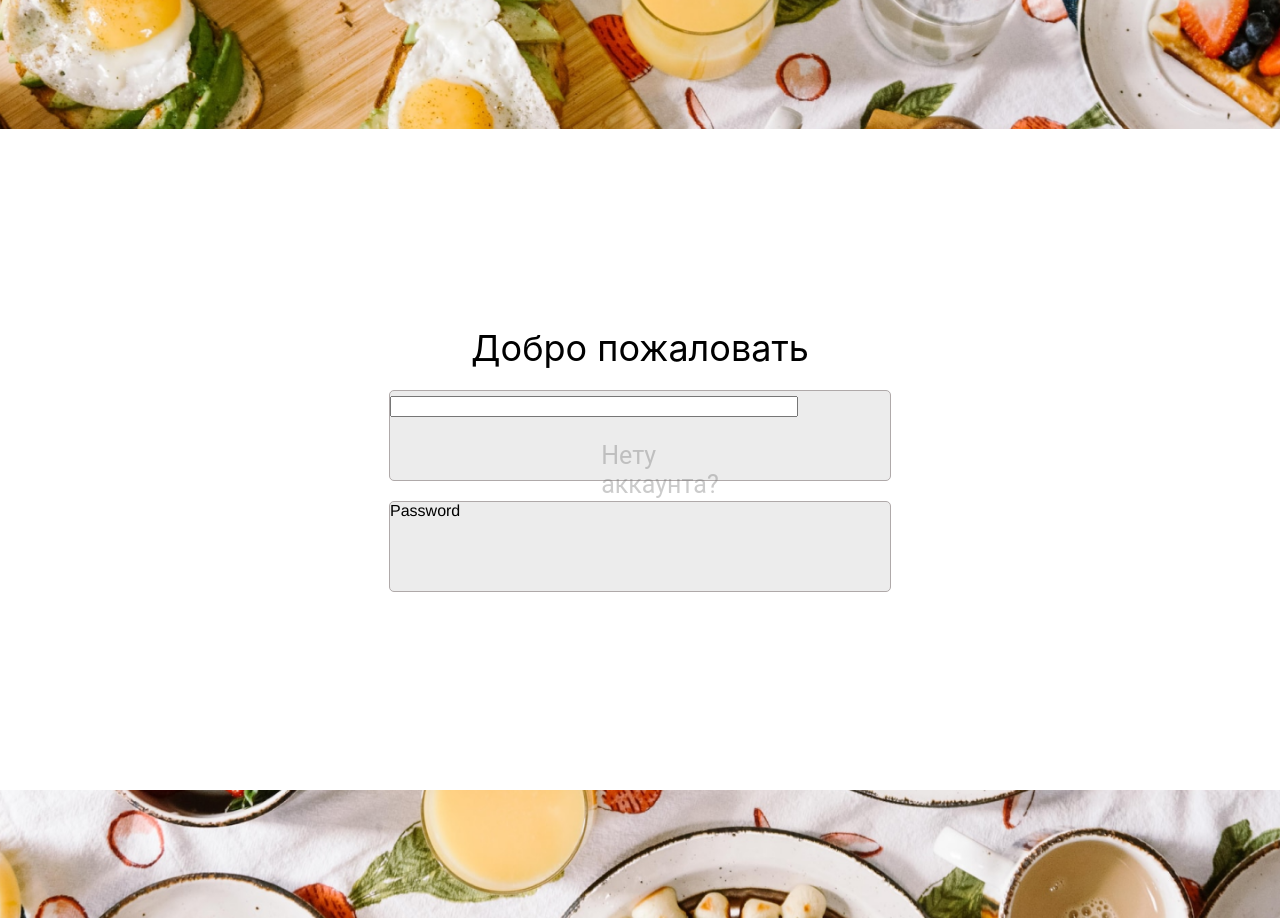
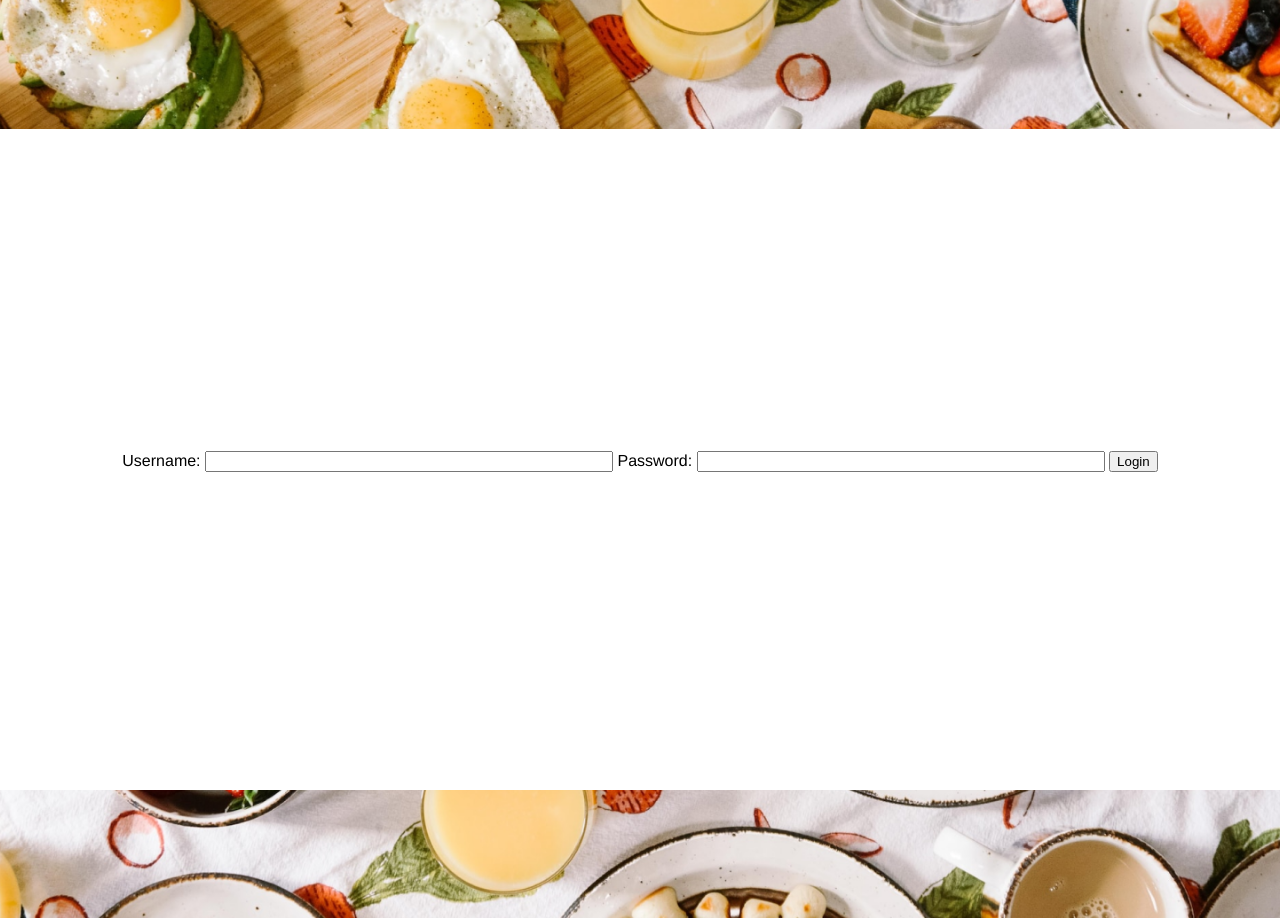
Before and after one commit to teicora/web_project, a Flask app: page /login in a window 1280 px wide. Shown: the part 111-1029 px from the top of the page. Run offline with Flask 3, Linux system fonts and the light colour scheme; parts of the project's set-up code (start-up, migrations or seed data) failed here and were passed over; some libraries are stand-ins or nearby versions.

Commit message:
Реализована авторизация

```diff
--- a/main.py
+++ b/main.py
@@ -26,10 +26,12 @@ def login():
     if request.method == 'POST':
         username = request.form.get('username')
         password = request.form.get('password')
+        print("Im in")
         user = User.query.filter_by(username=username).first()
         if user and check_password_hash(user.password_hash, password):
+            print("Im actualy in")
             login_user(user)
-            return redirect(url_for('home'))
+            return redirect(url_for('main.home'))
     return render_template('login.html')
 
 @main.route('/logout')
--- a/templates/login.html
+++ b/templates/login.html
@@ -11,10 +11,13 @@
 <div class="login">
     <img src="static\images\banner_login.png" />
     <div class="frame">
-        <div class="welcome">Добро пожаловать</div>
-        <div class="box"><input type="text" name="login" size="30"></div>
-        <div class="box">Password</div>
-        <div class="text">Нету аккаунта?</div>
+        <form method="POST" action="{{ url_for('main.login') }}">
+            <label for="username">Username:</label>
+            <input type="text" id="username" name="username" required>
+            <label for="password">Password:</label>
+            <input type="password" id="password" name="password" required>
+            <button type="submit">Login</button>
+        </form>
     </div>
 </div>
 {% endblock %}
--- a/templates/register.html
+++ b/templates/register.html
@@ -6,7 +6,7 @@
     <title>Document</title>
 </head>
 <body>
-    <form method="POST" action="{{ url_for('register') }}">
+    <form method="POST" action="{{ url_for('main.register') }}">
         <label for="username">Username:</label>
         <input type="text" id="username" name="username" required>
 
```
